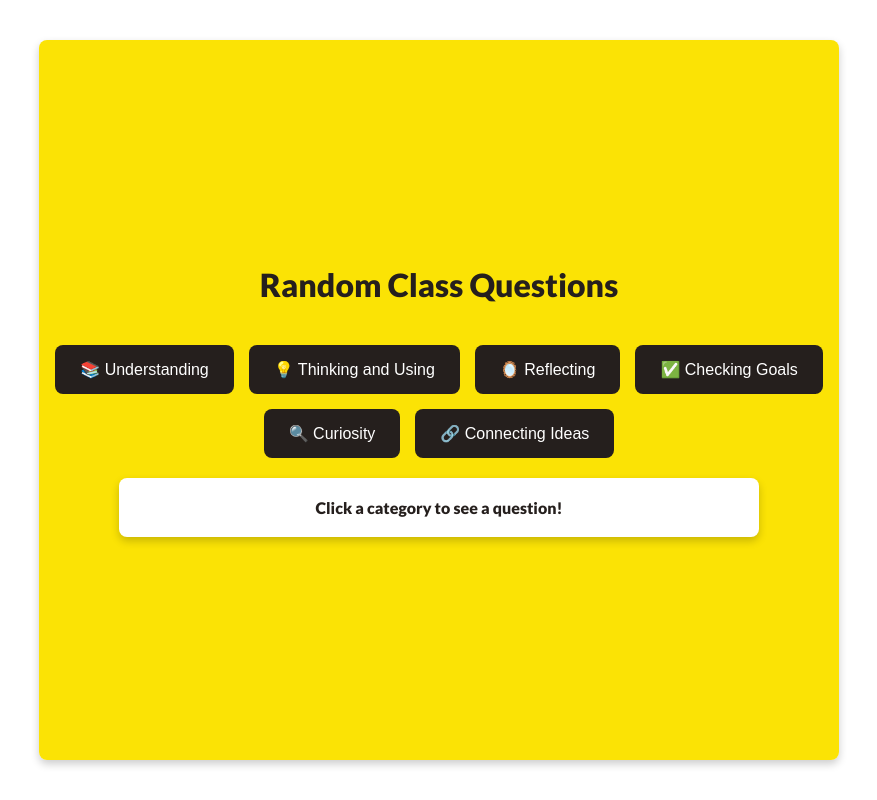
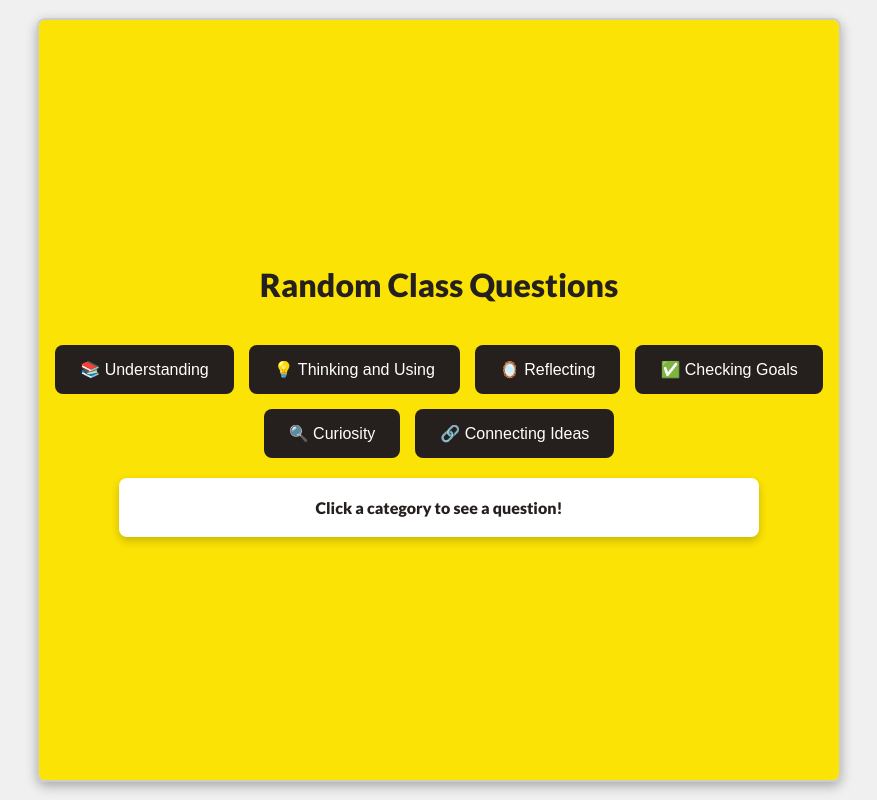
Before and after one commit to GlennMalcolm/randomquestionpicker, a plain HTML site: page index.html in a window 1280 px wide. Shown: the whole page, without its empty margins (201-1078 px from the left). Drawn offline with Linux system fonts and the light colour scheme.

Commit message:
Update index.html

```diff
--- a/index.html
+++ b/index.html
@@ -12,13 +12,14 @@
             height: 100vh;
             margin: 0;
             font-family: Arial, sans-serif;
+            background-color: #f0f0f0; /* Light background for contrast */
         }
         iframe {
             width: 100%;
             max-width: 800px;
-            height: 90vh;
-            border: none;
-            box-shadow: 0 4px 8px rgba(0, 0, 0, 0.2);
+            height: 95vh; /* Increased height for more room */
+            border: 2px solid #ccc; /* Optional subtle border */
+            box-shadow: 0 4px 12px rgba(0, 0, 0, 0.3); /* Slightly enhanced shadow */
             border-radius: 8px;
         }
     </style>
```
